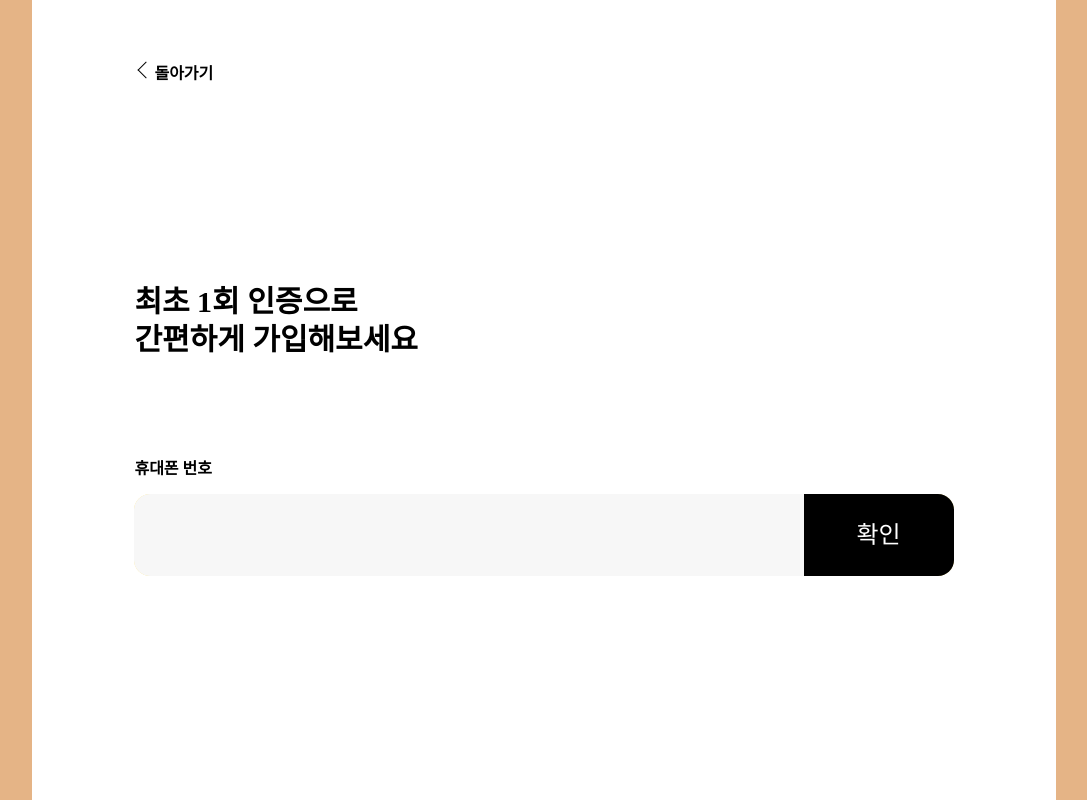
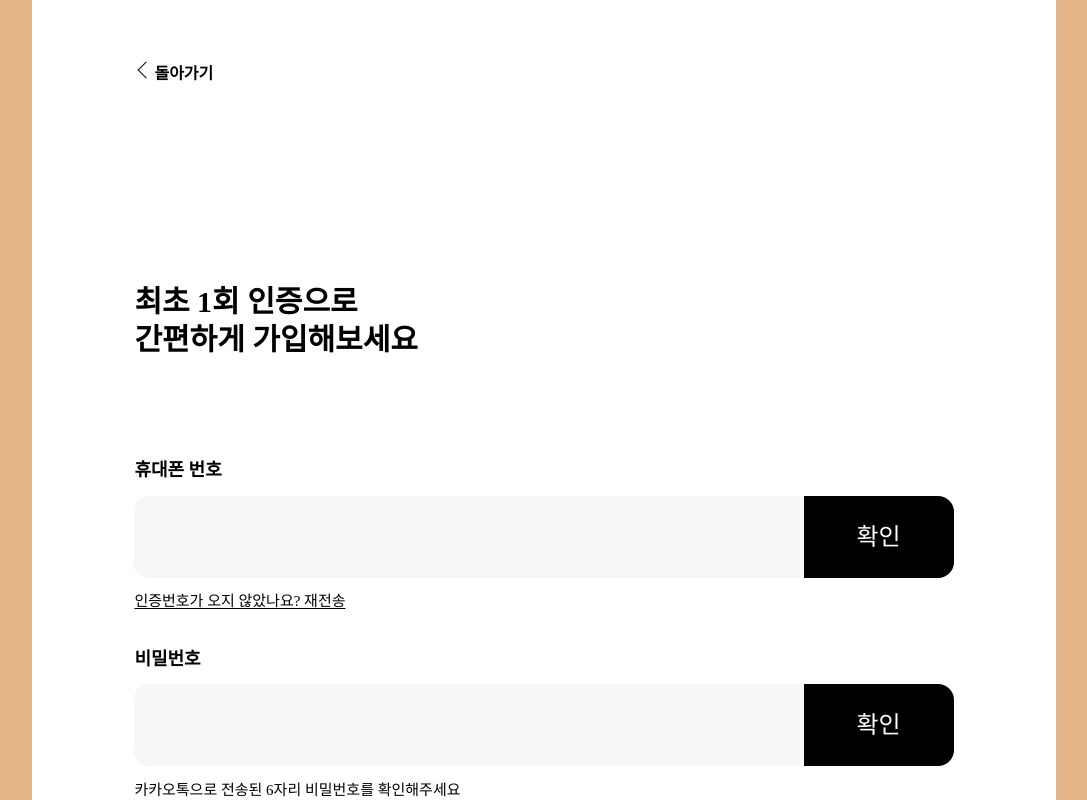
Before and after one commit to LeLu815/stamfee_front, a Next.js app in the folder stamfee/: page /login in a window 1280 px wide. Shown: the top 800 px of the page, without its empty margins (96-1183 px from the left). Built offline with nearby package versions, Linux system fonts and the light colour scheme.

Commit message:
feat : 회원가입 인풋 스타일, 오류 메세지 스타일

```diff
--- a/stamfee/components/page/loginSection.tsx
+++ b/stamfee/components/page/loginSection.tsx
@@ -12,7 +12,9 @@ export default function LoginSection() {
   const [inputNumCheck, setInputNumCheck] = useState(true);
 
   // 스텝 2 : 인증 번호
-  const [certifiNum, setCertifiNum] = useState();
+  const [certifiNum, setCertifiNum] = useState<number | string>("");
+  const [certifiCheck, setCertifiCheck] = useState(true);
+  const [certifiResult, setCertifiResult] = useState<string | boolean>("");
 
   const handleChangeInputValue = (e: React.ChangeEvent<HTMLElement>) => {
     const value = (e.target as HTMLInputElement).value;
@@ -28,12 +30,27 @@ export default function LoginSection() {
       setInputNumCheck(false);
     }
   };
+  const handleChangeCertifiValue = (e: React.ChangeEvent<HTMLElement>) => {
+    setCertifiResult("");
+    const value = (e.target as HTMLInputElement).value;
+    if (value.length > 6) {
+      return;
+    }
+
+    const reg = /^([0-9])*$/;
+    if (value === "" || reg.test(value)) {
+      setCertifiCheck(true);
+      setCertifiNum(value);
+    } else {
+      setCertifiCheck(false);
+    }
+  };
 
   return (
     <>
       <div className="aspect-square">
         <div className="pt-p13 flex flex-col line-break:flex-row line-break:items-center">
-          <span className="font-semibold text-small-2 mobile-size:text-mobile-1 tablet-size:text-tablet-1 browser-size:text-browser-1">
+          <span className="font-semibold text-small-2 mobile-size:text-mobile-1 tablet-size:text-tablet-1 browser-size:text-browser-2">
             휴대폰 번호
           </span>
           <span className="line-break:ml-m01 font-semibold text-red-600 text-small-0 small-size:text-small-1 mobile-size:text-small-2 tablet-size:text-small-3 browser-size:text-small-4">
@@ -56,6 +73,40 @@ export default function LoginSection() {
             </span>
           </div>
         </div>
+        <div className="cursor-pointer underline underline-offset-2 decoration-from-font font-extralight pt-p2 text-small-1 mobile-size:text-small-2 tablet-size:text-small-4 browser-size:text-tablet-1">
+          인증번호가 오지 않았나요? 재전송
+        </div>
+
+        <div className="pt-p5 flex flex-col line-break:flex-row line-break:items-center">
+          <span className="font-semibold text-small-2 mobile-size:text-mobile-1 tablet-size:text-tablet-1 browser-size:text-browser-2">
+            비밀번호
+          </span>
+          <span className="line-break:ml-m01 font-semibold text-red-600 text-small-0 small-size:text-small-1 mobile-size:text-small-2 tablet-size:text-small-3 browser-size:text-small-4">
+            {!certifiCheck && "올바른 형식의 번호를 입력해주세요"}
+            {!certifiResult &&
+              certifiResult !== "" &&
+              "인증번호가 불일치해요. 번호를 다시 확인해주세요"}
+          </span>
+        </div>
+        <div className="flex justify-between bg-amber-200 w-full mt-m02 aspect-[8/1] mobile-size:aspect-[8/1] tablet-size:aspect-[10/1] rounded-md line-break:rounded-xl tablet-size:rounded-2xl">
+          <input
+            onChange={handleChangeCertifiValue}
+            className={`${
+              !certifiCheck &&
+              "border-t-2 border-l-2 border-b-2 border-red-600 border-solid"
+            } tracking-wide mobile-size:tracking-wider tablet-size:-widest browser-size:tracking-wwww text-small-2 mobile-size:text-small-5 tablet-size:text-mobile-5 browser-size:text-big-3  pl-p10 bg-myColor-loginInput w-full rounded-l-md line-break:rounded-l-xl tablet-size:rounded-l-2xl`}
+            value={certifiNum}
+            type="text"
+          />
+          <div className="w-w25 line-break:w-w23 tablet-size:w-25  flex justify-center items-center bg-black rounded-r-md line-break:rounded-r-xl tablet-size:rounded-r-2xl">
+            <span className="m-auto text-white text-small-1 mobile-size:text-small-5 tablet-size:text-mobile-3 browser-size:text-big-1">
+              확인
+            </span>
+          </div>
+        </div>
+        <div className="font-extralight pt-p2 text-small-1 mobile-size:text-small-2 tablet-size:text-small-4 browser-size:text-tablet-1">
+          카카오톡으로 전송된 6자리 비밀번호를 확인해주세요
+        </div>
       </div>
     </>
   );
--- a/stamfee/tailwind.config.ts
+++ b/stamfee/tailwind.config.ts
@@ -14,7 +14,10 @@ const config: Config = {
       },
       padding: {
         bottom: "20vh",
-        logoHeight: "20%",
+        logoHe5ight: "20%",
+        p2: "2%",
+        p5: "5%",
+        p8: "8%",
         p10: "10%",
         p13: "13%",
         p30: "30%",
@@ -141,6 +144,7 @@ const config: Config = {
         "6/5": "6 / 5",
         "6/1": "6 / 1",
         "8/1": "8 / 1",
+        "9/1": "9 / 1",
         "10/1": "10 /1",
       },
       gap: {
```
